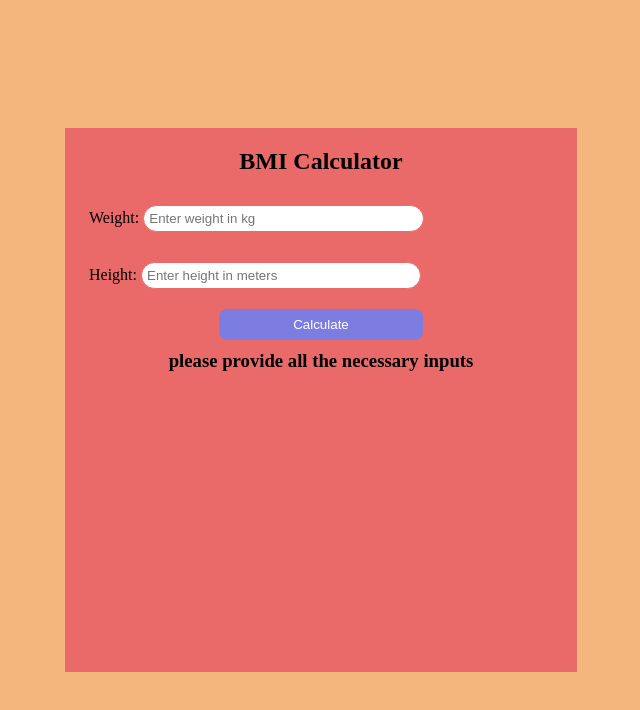
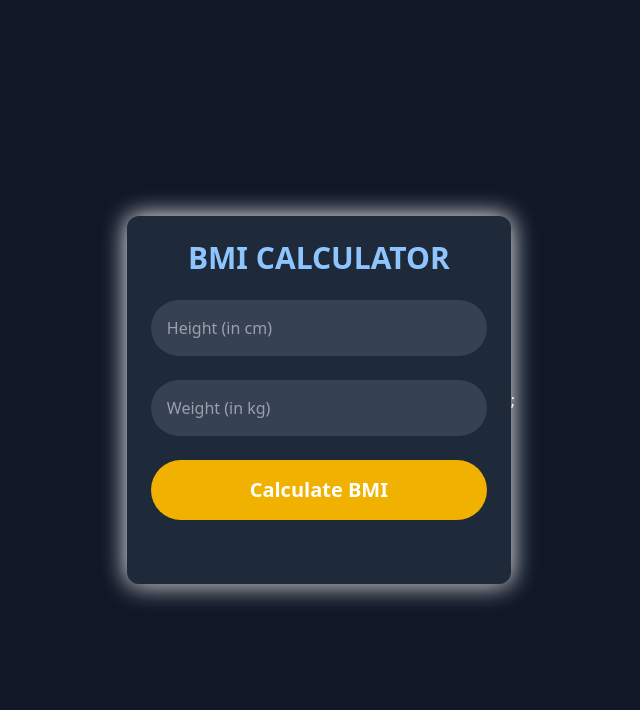
Before and after one commit to Swati27-mathur/Javascript_Projects, a plain HTML site: page BMI Calculator/index.html in a window 1280 px wide. Shown: the whole page, without its empty margins (319-959 px from the left). Drawn offline with nearby package versions, Linux system fonts and the light colour scheme.

Commit message:
changes in BMI calculator

```diff
--- a/BMI Calculator/index.html
+++ b/BMI Calculator/index.html
@@ -1,43 +1,39 @@
 <!DOCTYPE html>
-<html>
+<html lang="en">
   <head>
-    <meta charset="utf-8" />
-    <meta http-equiv="X-UA-Compatible" content="IE=edge" />
-    <title></title>
-    <meta name="description" content="" />
-    <meta name="viewport" content="width=device-width, initial-scale=1" />
-    <link rel="stylesheet" href="styles.css" />
+    <meta charset="UTF-8" />
+    <meta name="viewport" content="width=device-width, initial-scale=1.0" />
+    <title>Document</title>
   </head>
-  <body>
-    <div class="container">
-      <div class="sicalculator">
-        <h2 style="margin: 20px; text-align: center">BMI Calculator</h2>
-        <div class="input-container">
-          <div class="inputdiv ">
-            <label for="weight">Weight:</label>
-            <input
-              class="inputtags"
-              type="number"
-              id="weight"
-              name="weight"
-              placeholder="Enter weight in kg"
-            />
-          </div>
-          <div class="inputdiv">
-            <label for="rate">Height:</label>
-            <input
-              type="number"
-              class="inputtags"
-              id="height"
-              name="height"
-              placeholder="Enter height in meters"
-            />
-          </div>
-          <button onclick="bmicalculate()" class="btn">Calculate</button>
-        </div>
-        <h3 style="text-align: center; margin: 10px" id="result">result:</h3>
-      </div>
+  <body
+    class="bg-gray-900 text-white flex justify-center items-center min-h-screen text-white"
+  >
+    <div
+      class="bg-gray-800 p-6 w-96 rounded-xl shadow-lg drop-shadow-[0px_0px_12px_#FFFFFF] text-center"
+    >
+      <h1 class="text-3xl mb-6 font-bold text-blue-300">BMI CALCULATOR</h1>
+      <input
+        type="number"
+        id="height"
+        placeholder="Height (in cm)"
+        class="w-full p-4 mb-6 rounded-full bg-gray-700 outline-none"
+      />
+      <input
+        type="number"
+        id="weight"
+        placeholder="Weight (in kg)"
+        class="w-full p-4 mb-6 rounded-full bg-gray-700 outline-none"
+      />
+      <button
+        id="calculate"
+        class="w-full p-4 mb-6 rounded-full bg-yellow-500 text-xl font-bold cursor-pointer hover:bg-yellow-600 transition-all"
+      >
+        Calculate BMI
+      </button>
+      <div id="result" class="mt-4 text-lg font-semibold"></div>
     </div>
     <script src="script.js"></script>
+    <script src="https://unpkg.com/@tailwindcss/browser@4"></script>
+    ;
   </body>
 </html>
--- a/BMI Calculator/script.js
+++ b/BMI Calculator/script.js
@@ -1,14 +1,49 @@
-
-function bmicalculate(){
+function calculateBMI(){
+    let height = parseFloat(document.getElementById("height").value);
     let weight = parseFloat(document.getElementById("weight").value);
-    let height = parseFloat(document.getElementById("height").value)
-    if (isNaN(weight) || isNaN(height)) {
-        document.getElementById("result").innerText =
-          "please provide all the necessary inputs";
+    let result = document.getElementById("result");
+    if (isNaN(height) || isNaN(weight) || height <= 0 || weight <= 0){
+        result.innerHTML = "❌ Please enter valid height and weight";
+        result.className = "text-red-400 font-semibold";
         return;
     }
-    let bmicalculate = weight/height;
-    document.getElementById("result").innerText=`BMI Weight is ${bmicalculate}`
+    let bmi = (weight / Math.pow(height / 100, 2)).toFixed(2);
+    let category ="";
+    if(bmi < 18.5){
+        category = "Underweight";
+    }else if(bmi < 25){
+        category = "Normal weight";
+    }else if(bmi < 30){
+        category = "overweight";
+    }else {
+        category = "Obese";
+    }
+    result.innerHTML = `your bmi is <strong>${bmi}</strong> (${category})`
 }
 
-bmicalculate();
+document.getElementById("calculate").addEventListener("click", calculateBMI)
+
+// function calculateBMI() {
+//     let height = parseFloat(document.getElementById("height").value);
+//     let weight = parseFloat(document.getElementById("weight").value);
+//     let result = document.getElementById("result");
+//     if (isNaN(height) || isNaN(weight) || height <= 0 || weight <= 0) {
+//       result.innerHTML = "❌ Please enter valid height and weight";
+//       result.className = "text-red-400 font-semibold";
+//       return;
+//     }
+//     let bmi = (weight / Math.pow(height / 100, 2)).toFixed(2);
+//     let category = "";
+//     if (bmi < 18.5) {
+//       category = "Underweight";
+//     } else if (bmi < 25) {
+//       category = "Normal weight";
+//     } else if (bmi < 30) {
+//       category = "Overweight";
+//     } else {
+//       category = "Obese";
+//     }
+//     result.innerHTML = `Your BMI is <strong>${bmi}</strong> (${category})`;
+//   }
+
+//   document.getElementById("calculate").addEventListener("click", calculateBMI);
--- a/BMI Calculator/styles.css
+++ /dev/null
@@ -1,57 +0,0 @@
-* {
-    margin: 0;
-    padding: 0;
-}
-
-.container {
-    background: #f4b67c;
-    height: 100vh;
-    display: flex;
-    justify-content: center;
-    align-items: center;
-
-}
-
-.sicalculator {
-    background: #ea6a6a;
-    width: 40%;
-    height: 68%;
-}
-
-.input-container {
-    display: flex;
-    justify-content: center;
-    align-items: center;
-    flex-wrap: wrap;
-    gap: 10px
-}
-
-.inputtags {
-    width: 55%;
-    padding: 5px;
-    margin: 10px 0px;
-    border-radius: 20px;
-    outline: none;
-    border: 1px solid #ea6a6a;
-}
-
-.btn {
-    background: rgb(124, 124, 225);
-    color: #fff;
-    padding: 8px 12px;
-    border: none;
-    outline: none;
-    border-radius: 8px;
-    width: 40%;
-}
-
-.btn:hover {
-    background: rgb(25, 25, 145);
-    cursor: pointer;
-}
-
-.inputdiv {
-    display: block;
-    width: 100%;
-    padding-left: 24px;
-}
```
